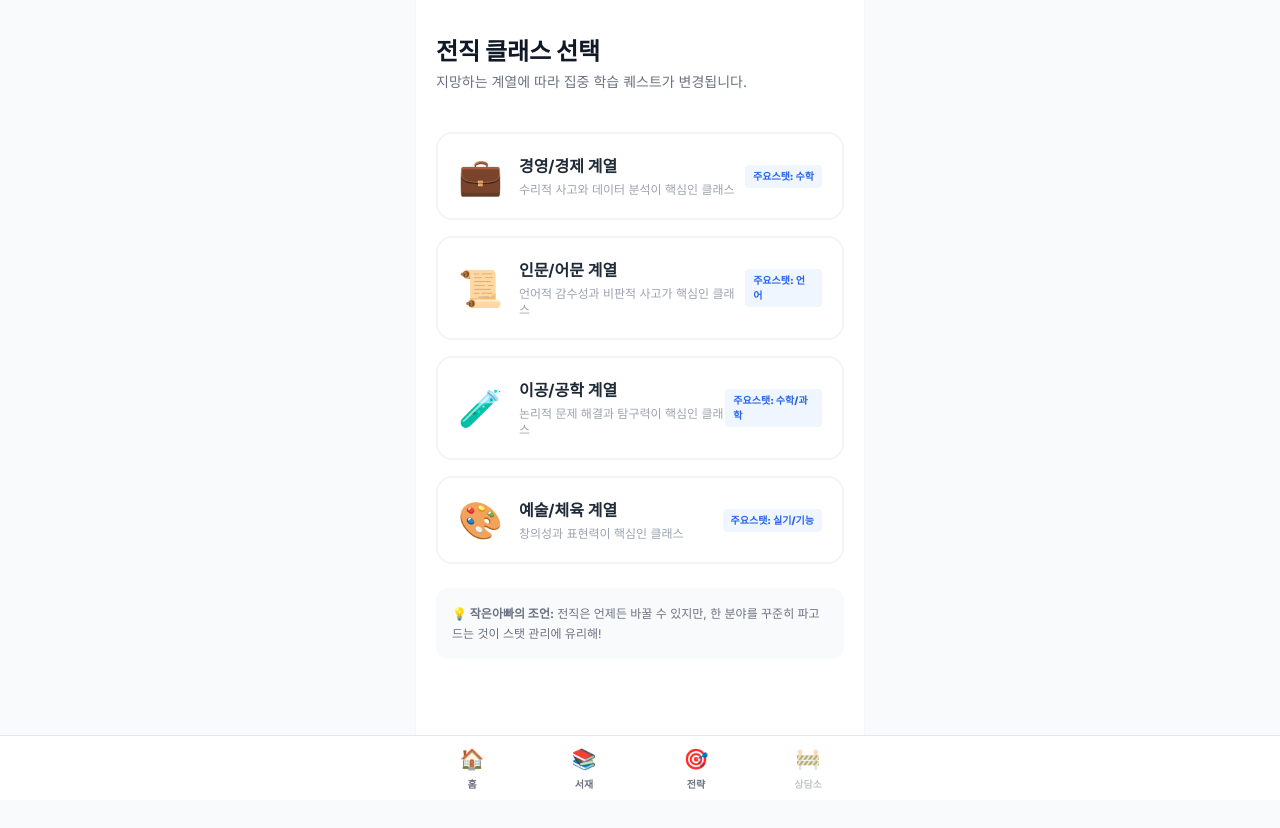
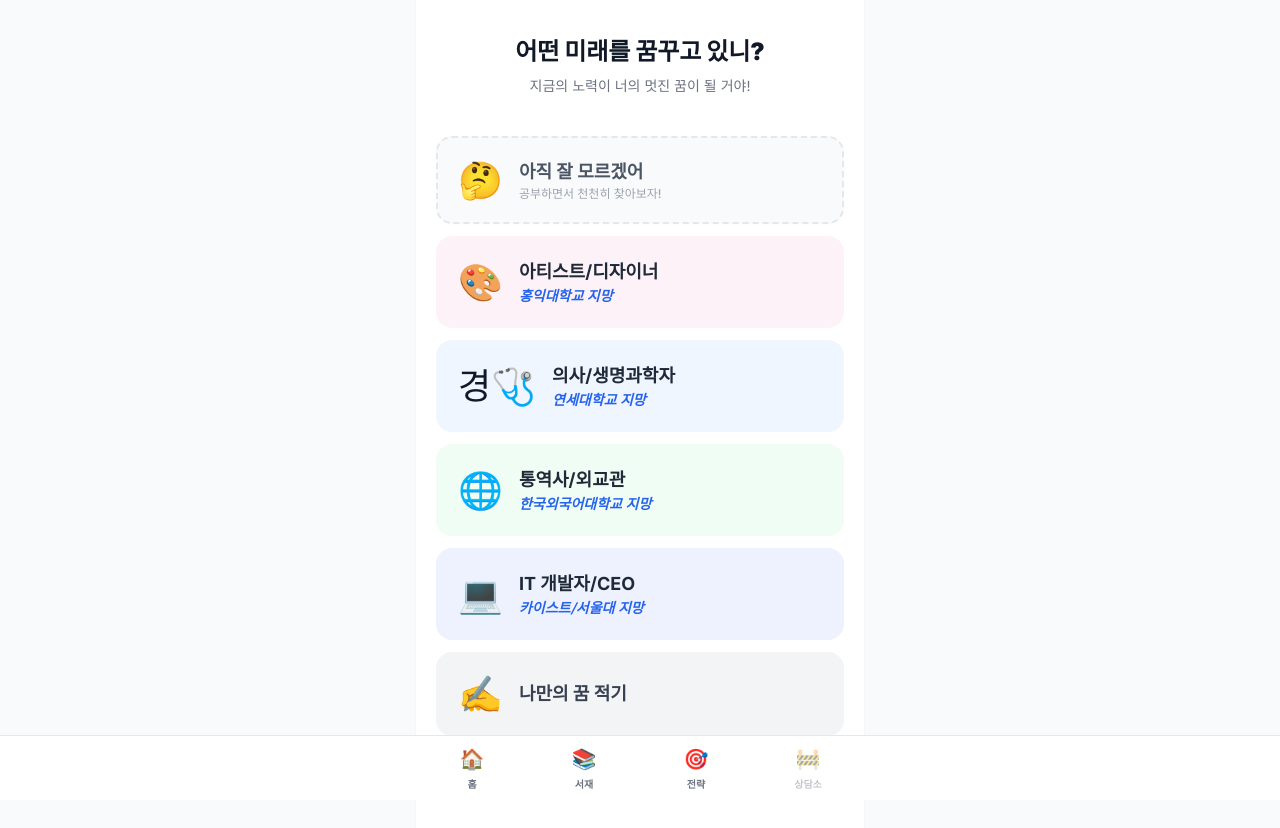
Before and after one commit to lsh1028/project-sua, a Next.js app: page /career in a window 1280 px wide. Shown: the top 828 px of the page. Before the commit the page ends 800 px from the top, so only its background shows below. Built offline with nearby package versions, Linux system fonts and the light colour scheme; no server answers.

Commit message:
feat: 꿈 설정 페이지에 미정 및 직접 입력 기능 추가

```diff
--- a/src/app/career/page.tsx
+++ b/src/app/career/page.tsx
@@ -1,6 +1,6 @@
 /** * 작성일: 2026-04-27
  * 작성자: 시스템 (Project Sua)
- * 클래스 설명: 수아의 진로(전직) 선택 및 스탯 가이드 뷰어
+ * 클래스 설명: 수아의 미래 꿈 설정 (미정/직접 입력 기능 추가)
  */
 
 'use client';
@@ -9,23 +9,25 @@ import React, { useState } from 'react';
 import { useRouter } from 'next/navigation';
 import { updateCareerPath } from '@/lib/firebase/service';
 
-const CAREER_LIST = [
-  { id: 'management', name: '경영/경제 계열', icon: '💼', desc: '수리적 사고와 데이터 분석이 핵심인 클래스', mainStat: '수학' },
-  { id: 'humanities', name: '인문/어문 계열', icon: '📜', desc: '언어적 감수성과 비판적 사고가 핵심인 클래스', mainStat: '언어' },
-  { id: 'engineering', name: '이공/공학 계열', icon: '🧪', desc: '논리적 문제 해결과 탐구력이 핵심인 클래스', mainStat: '수학/과학' },
-  { id: 'art', name: '예술/체육 계열', icon: '🎨', desc: '창의성과 표현력이 핵심인 클래스', mainStat: '실기/기능' },
+const PRESET_DREAMS = [
+  { id: '1', job: '아티스트/디자이너', univ: '홍익대학교', icon: '🎨', color: 'bg-pink-50' },
+  { id: '2', job: '의사/생명과학자', univ: '연세대학교', icon: '경🩺', color: 'bg-blue-50' },
+  { id: '3', job: '통역사/외교관', univ: '한국외국어대학교', icon: '🌐', color: 'bg-green-50' },
+  { id: '4', job: 'IT 개발자/CEO', univ: '카이스트/서울대', icon: '💻', color: 'bg-indigo-50' },
 ];
 
 export default function CareerPage() {
   const [loading, setLoading] = useState(false);
+  const [customGoal, setCustomGoal] = useState('');
+  const [showInput, setShowInput] = useState(false);
   const router = useRouter();
 
-  const handleSelect = async (path: string) => {
+  const handleSelect = async (goal: string) => {
+    if (!goal) return;
     setLoading(true);
     try {
-      await updateCareerPath(path);
-      alert(`${path} 계열로 전직이 완료되었습니다!`);
-      router.push('/'); // 대시보드로 복귀
+      await updateCareerPath(goal);
+      router.push('/');
     } catch (e) {
       console.error(e);
     } finally {
@@ -34,38 +36,90 @@ export default function CareerPage() {
   };
 
   return (
-    <div className="p-5 space-y-6">
-      <header className="py-4">
-        <h1 className="text-2xl font-black text-gray-900">전직 클래스 선택</h1>
-        <p className="text-sm text-gray-500 mt-1">지망하는 계열에 따라 집중 학습 퀘스트가 변경됩니다.</p>
+    <div className="p-5 pb-24 space-y-6">
+      <header className="py-4 text-center">
+        <h1 className="text-2xl font-black text-gray-900">어떤 미래를 꿈꾸고 있니?</h1>
+        <p className="text-sm text-gray-500 mt-2">지금의 노력이 너의 멋진 꿈이 될 거야!</p>
       </header>
 
-      <div className="grid gap-4">
-        {CAREER_LIST.map((career) => (
+      <div className="grid gap-3">
+        {/* 1. 아직 정하지 않음 */}
+        <button
+          onClick={() => handleSelect('미정 (탐색 중)')}
+          disabled={loading}
+          className="w-full text-left p-5 rounded-2xl border-2 border-dashed border-gray-200 bg-gray-50 hover:border-blue-300 transition-all active:scale-[0.98]"
+        >
+          <div className="flex items-center space-x-4">
+            <span className="text-4xl">🤔</span>
+            <div>
+              <h2 className="font-bold text-gray-600 text-lg">아직 잘 모르겠어</h2>
+              <p className="text-xs text-gray-400 font-medium">공부하면서 천천히 찾아보자!</p>
+            </div>
+          </div>
+        </button>
+
+        {/* 2. 프리셋 목록 */}
+        {PRESET_DREAMS.map((item) => (
           <button
-            key={career.id}
-            onClick={() => handleSelect(career.name)}
+            key={item.id}
+            onClick={() => handleSelect(`${item.job} (${item.univ})`)}
             disabled={loading}
-            className="w-full text-left bg-white p-5 rounded-2xl border-2 border-gray-100 hover:border-blue-500 transition-all active:scale-[0.98] group"
+            className={`w-full text-left p-5 rounded-2xl border-2 border-transparent hover:border-blue-500 transition-all active:scale-[0.98] ${item.color}`}
           >
-            <div className="flex items-center justify-between">
-              <div className="flex items-center space-x-4">
-                <span className="text-4xl">{career.icon}</span>
-                <div>
-                  <h2 className="font-bold text-gray-800 group-hover:text-blue-600">{career.name}</h2>
-                  <p className="text-xs text-gray-400 mt-1">{career.desc}</p>
-                </div>
+            <div className="flex items-center space-x-4">
+              <span className="text-4xl">{item.icon}</span>
+              <div>
+                <h2 className="font-bold text-gray-800 text-lg">{item.job}</h2>
+                <p className="text-sm text-blue-600 font-semibold italic">{item.univ} 지망</p>
               </div>
-              <span className="bg-blue-50 text-blue-600 text-[10px] font-black px-2 py-1 rounded">
-                주요스탯: {career.mainStat}
-              </span>
             </div>
           </button>
         ))}
-      </div>
 
-      <div className="bg-gray-50 p-4 rounded-xl text-xs text-gray-500 leading-relaxed">
-        <strong>💡 작은아빠의 조언:</strong> 전직은 언제든 바꿀 수 있지만, 한 분야를 꾸준히 파고드는 것이 스탯 관리에 유리해!
+        {/* 3. 직접 입력하기 */}
+        <div className={`p-5 rounded-2xl border-2 transition-all ${showInput ? 'border-blue-500 bg-white' : 'border-transparent bg-gray-100 hover:bg-gray-200'}`}>
+          {!showInput ? (
+            <button
+              onClick={() => setShowInput(true)}
+              className="w-full text-left flex items-center space-x-4"
+            >
+              <span className="text-4xl">✍️</span>
+              <span className="font-bold text-gray-700 text-lg">나만의 꿈 적기</span>
+            </button>
+          ) : (
+            <div className="space-y-4">
+              <div className="flex items-center space-x-2">
+                <span className="text-2xl">✍️</span>
+                <input
+                  type="text"
+                  value={customGoal}
+                  onChange={(e) => setCustomGoal(e.target.value)}
+                  placeholder="예: 요리사, 운동선수, 회계사..."
+                  className="w-full bg-transparent border-b-2 border-blue-200 focus:border-blue-500 outline-none font-bold text-lg p-1"
+                  autoFocus
+                />
+              </div>
+              <p className="text-[10px] text-gray-400 leading-tight">
+                추천: 회계사, 회사원, 관광 가이드, 수의사, 요리사, 운동선수, 웹툰 작가 등
+              </p>
+              <div className="flex space-x-2">
+                <button
+                  onClick={() => setShowInput(false)}
+                  className="flex-1 py-2 bg-gray-100 text-gray-500 rounded-lg font-bold text-sm"
+                >
+                  취소
+                </button>
+                <button
+                  onClick={() => handleSelect(customGoal)}
+                  disabled={!customGoal || loading}
+                  className="flex-[2] py-2 bg-blue-600 text-white rounded-lg font-bold text-sm disabled:bg-blue-300"
+                >
+                  목표로 설정하기
+                </button>
+              </div>
+            </div>
+          )}
+        </div>
       </div>
     </div>
   );
--- a/src/lib/firebase/service.ts
+++ b/src/lib/firebase/service.ts
@@ -1,15 +1,14 @@
 /** * 작성일: 2026-04-27
  * 작성자: 시스템 (Project Sua)
- * 클래스 설명: Firestore 데이터 읽기/쓰기 서비스 로직 (Stats & Logs)
+ * 클래스 설명: Firestore 데이터 안정화 및 목표 설정 로직 (Set/Merge 도입)
  */
 
 import { db } from './config';
-import { doc, getDoc, setDoc, updateDoc, arrayUnion, serverTimestamp } from 'firebase/firestore';
+import { doc, getDoc, setDoc, serverTimestamp } from 'firebase/firestore';
 import { UserStats, StudyLog } from '@/types/schema';
 
-const USER_ID = "sua_user"; // 1인 플랫폼이므로 고정 ID 사용
+const USER_ID = "sua_user";
 
-// 1. 수아의 현재 스탯 가져오기
 export const getUserStats = async (): Promise<UserStats | null> => {
   const docRef = doc(db, "users", USER_ID);
   const docSnap = await getDoc(docRef);
@@ -17,32 +16,24 @@ export const getUserStats = async (): Promise<UserStats | null> => {
   return null;
 };
 
-// 2. 학습 결과 저장 및 스탯 업데이트
 export const saveMissionResult = async (log: StudyLog) => {
-  const userRef = doc(db, "users", USER_ID);
   const logRef = doc(db, "study_logs", `${USER_ID}_${Date.now()}`);
-
-  // 학습 로그 저장
   await setDoc(logRef, {
     ...log,
     userId: USER_ID,
     solvedAt: serverTimestamp()
   });
-
-  // 유저 스탯 업데이트 (경험치 및 누적 시간)
-  // 실제 로직에서는 과목별 점수를 계산하여 업데이트합니다.
-  await updateDoc(userRef, {
-    totalStudyTimeMs: arrayUnion(log.timeSpentMs), // 단순 예시, 실제론 합산 로직 필요
-    "stats.math": arrayUnion(5), // 성공 시 스탯 상승 로직 등 추가 예정
-  });
 };
 
-/** * 3. 수아의 전직(계열) 경로 업데이트
+/**
+ * 수아의 미래 꿈(목표) 업데이트
+ * 문서가 없으면 생성하고, 있으면 기존 데이터와 병합(Merge)합니다.
  */
 export const updateCareerPath = async (path: string) => {
   const userRef = doc(db, "users", USER_ID);
-  await updateDoc(userRef, {
+  await setDoc(userRef, {
     careerPath: path,
-    level: arrayUnion(1) // 전직 시 레벨업 혹은 기록용 (로직은 추후 고도화)
-  });
+    level: 15,
+    stats: { math: 10, language: 10, english: 10 } // 초기 기본값
+  }, { merge: true });
 };
```
